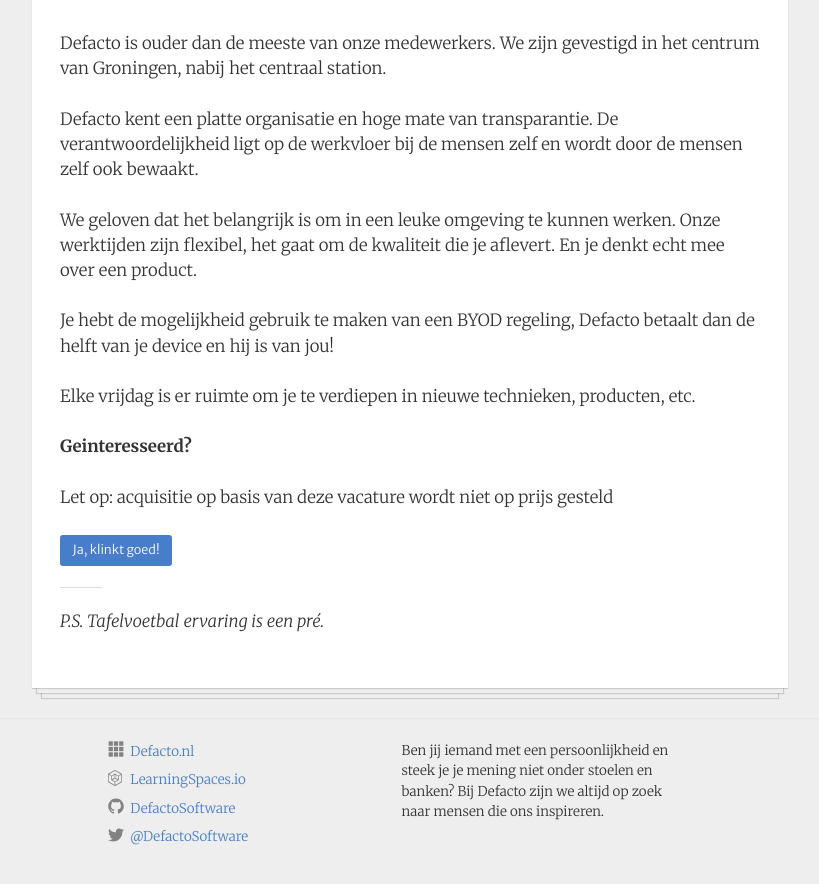
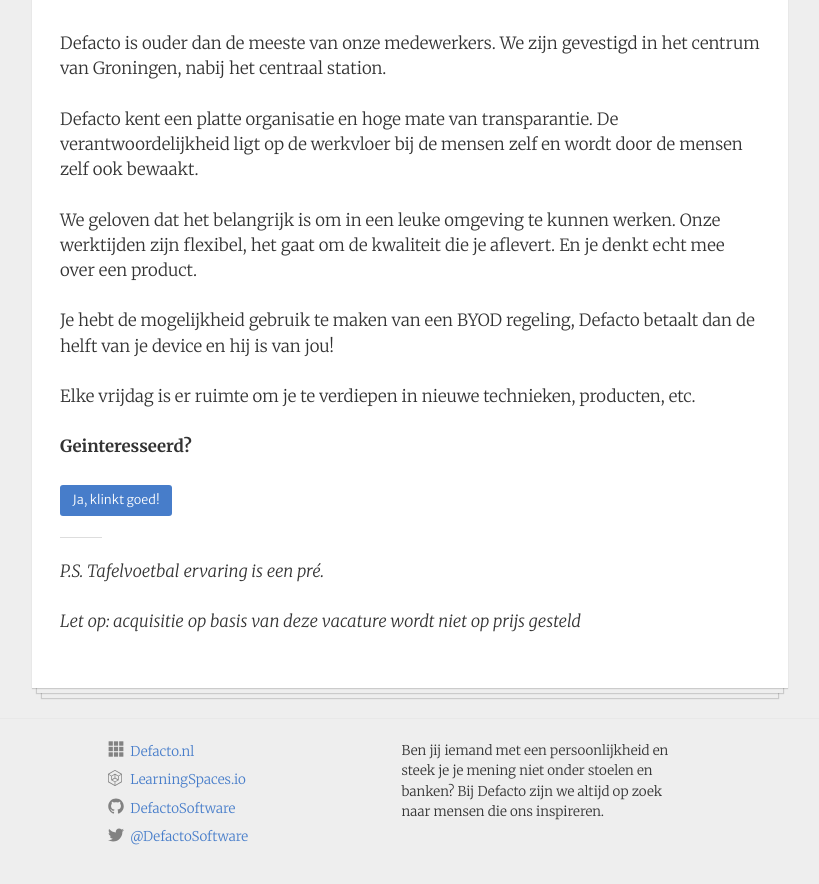
Before and after one commit to DefactoSoftware/jobs.defacto.nl, a Jekyll site: the page built from _posts/2016-03-08-rails-developer.markdown, in a window 1280 px wide and 900 px high, scrolled down 702 px. Shown: the top 884 px of the window, without its empty margins (230-1049 px from the left). Built offline with Jekyll 4.4.1, drawn with Linux system fonts in a browser that asks for light colours; nearby versions of some CDN libraries; some web fonts are replaced; comment, search, counter and statistics services are not loaded.

Commit message:
replace acquisitie copy

```diff
--- a/_layouts/post.html
+++ b/_layouts/post.html
@@ -42,6 +42,8 @@
       <hr>
 
       <p class="ps">P.S. Tafelvoetbal ervaring is een pr&eacute;.</p>
+
+      <p class="ps">Let op: acquisitie op basis van deze vacature wordt niet op prijs gesteld</p>
   </article>
 
 </div>
--- a/_posts/2016-02-22-DevOps-engineer.markdown
+++ b/_posts/2016-02-22-DevOps-engineer.markdown
@@ -67,5 +67,3 @@
 Development te opereren en neem je doorgaans geen blad voor je mond?
 
 Reageer dan direct!
-
-(Let op: acquisitie op basis van deze vacature wordt niet op prijs gesteld)
--- a/_posts/2016-02-22-front-end-developer.markdown
+++ b/_posts/2016-02-22-front-end-developer.markdown
@@ -32,5 +32,3 @@
 Elke vrijdag is er ruimte om je te verdiepen in nieuwe technieken, producten, etc.
 
 Geinteresseerd?
-
-Let op: acquisitie op basis van deze vacature wordt niet op prijs gesteld
--- a/_posts/2016-03-08-rails-developer.markdown
+++ b/_posts/2016-03-08-rails-developer.markdown
@@ -28,5 +28,3 @@
 Elke vrijdag is er ruimte om je te verdiepen in nieuwe technieken, producten, etc.
 
 **Geinteresseerd?**
-
-Let op: acquisitie op basis van deze vacature wordt niet op prijs gesteld
```
